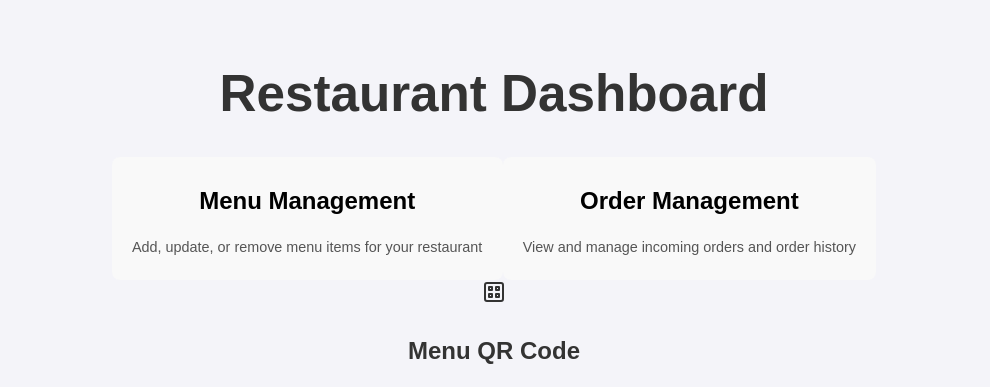
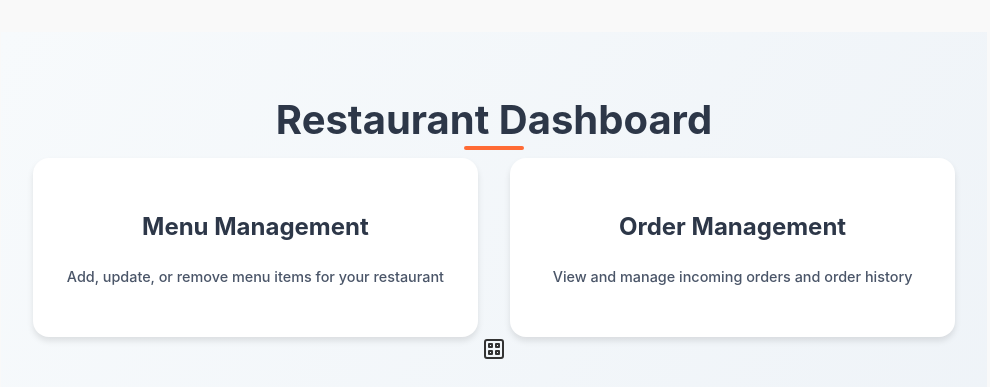
Before and after one commit to Niraj7667/delivery-frontend, a React (Vite) app: page /restaurant/dashboard in a window 1280 px wide. Shown: the top 387 px of the page, without its empty margins (146-1136 px from the left). Built offline with nearby package versions, Linux system fonts and the light colour scheme; grey boxes are pictures that could not be loaded.

Commit message:
css in restaurant management  added

```diff
--- /dev/null
+++ b/src/components/dashboard/restaurantDashboard.css
@@ -0,0 +1,253 @@
+/* Root Variables */
+:root {
+    --primary-color: #ff6b35;
+    --secondary-color: #2ec4b6;
+    --accent-color: #ff9f1c;
+    --text-primary: #2d3748;
+    --text-secondary: #4a5568;
+    --bg-gradient-start: #f7fafc;
+    --bg-gradient-end: #edf2f7;
+  }
+
+  /* Base Reset */
+  body {
+    font-family: 'Inter', sans-serif;
+    margin: 0;
+    padding: 0;
+    background-color: #f9f9f9;
+  }
+
+  /* Main Container */
+  .dashboard-container {
+    min-height: 100vh;
+    display: flex;
+    flex-direction: column;
+    align-items: center;
+    justify-content: center;
+    background: linear-gradient(120deg, var(--bg-gradient-start), var(--bg-gradient-end));
+    padding: 2rem;
+  }
+
+  /* Header Styles */
+  .dashboard-header {
+    text-align: center;
+    margin-bottom: 3rem;
+    animation: fadeInDown 0.8s ease-out;
+  }
+
+  .dashboard-title {
+    font-size: 2.5rem;
+    color: var(--text-primary);
+    margin-bottom: 1rem;
+    position: relative;
+    display: inline-block;
+  }
+
+  .dashboard-title::after {
+    content: '';
+    position: absolute;
+    bottom: -0.5rem;
+    left: 50%;
+    transform: translateX(-50%);
+    width: 60px;
+    height: 4px;
+    background: var(--primary-color);
+    border-radius: 2px;
+    transition: width 0.3s ease;
+  }
+
+  .dashboard-title:hover::after {
+    width: 100px;
+  }
+
+  /* Grid Layout */
+  .dashboard-grid {
+    display: grid;
+    grid-template-columns: 1fr;
+    gap: 2rem;
+    max-width: 1200px;
+    margin: 0 auto;
+  }
+
+  @media (min-width: 768px) {
+    .dashboard-grid {
+      grid-template-columns: repeat(2, 1fr);
+    }
+  }
+
+  /* Card Styles */
+  .dashboard-card {
+    background: white;
+    border-radius: 1rem;
+    padding: 2rem;
+    box-shadow: 0 4px 6px rgba(0, 0, 0, 0.1);
+    transition: all 0.3s ease;
+    border: 2px solid transparent;
+    cursor: pointer;
+    position: relative;
+    overflow: hidden;
+  }
+
+  .dashboard-card:hover {
+    transform: translateY(-5px);
+    box-shadow: 0 8px 15px rgba(0, 0, 0, 0.1);
+    border-color: var(--primary-color);
+    animation: pulse 0.6s ease-in-out;
+  }
+
+  .dashboard-card::before {
+    content: '';
+    position: absolute;
+    top: 0;
+    left: 0;
+    width: 100%;
+    height: 100%;
+    background: linear-gradient(45deg, transparent, rgba(255, 107, 53, 0.1), transparent);
+    transform: translateX(-100%);
+    transition: transform 0.6s ease;
+  }
+
+  .dashboard-card:hover::before {
+    transform: translateX(100%);
+  }
+
+  /* Card Content */
+  .card-icon {
+    width: 3rem;
+    height: 3rem;
+    background: var(--primary-color);
+    border-radius: 0.75rem;
+    display: flex;
+    align-items: center;
+    justify-content: center;
+    margin-bottom: 1.5rem;
+    transition: transform 0.3s ease;
+  }
+
+  .dashboard-card:hover .card-icon {
+    transform: scale(1.1) rotate(5deg);
+  }
+
+  .card-title {
+    font-size: 1.5rem;
+    color: var(--text-primary);
+    margin-bottom: 1rem;
+    transition: color 0.3s ease;
+  }
+
+  .dashboard-card:hover .card-title {
+    color: var(--primary-color);
+  }
+
+  .card-description {
+    color: var(--text-secondary);
+    line-height: 1.6;
+    transition: color 0.3s ease;
+  }
+
+  /* QR Code Section */
+  .qr-code-section {
+    margin-top: 30px;
+    text-align: center;
+    background: white;
+    border-radius: 1rem;
+    padding: 2rem;
+    box-shadow: 0 4px 6px rgba(0, 0, 0, 0.1);
+    transition: all 0.3s ease;
+  }
+
+  .qr-code-section:hover {
+    box-shadow: 0 8px 15px rgba(0, 0, 0, 0.1);
+  }
+
+  .qr-code-section img {
+    border: 2px solid var(--primary-color);
+    border-radius: 12px;
+    padding: 8px;
+    transition: all 0.3s ease;
+  }
+
+  .qr-code-section img:hover {
+    transform: rotate(-5deg) scale(1.1);
+  }
+
+  /* Animations */
+  @keyframes fadeInDown {
+    from {
+      opacity: 0;
+      transform: translateY(-20px);
+    }
+    to {
+      opacity: 1;
+      transform: translateY(0);
+    }
+  }
+
+  @keyframes pulse {
+    0% {
+      transform: scale(1);
+    }
+    50% {
+      transform: scale(1.05);
+    }
+    100% {
+      transform: scale(1);
+    }
+  }
+
+  @keyframes spin {
+    0% {
+      transform: rotate(0deg);
+    }
+    100% {
+      transform: rotate(360deg);
+    }
+  }
+
+  /* Buttons */
+  .dashboard-button {
+    background: var(--primary-color);
+    color: white;
+    padding: 0.75rem 1.5rem;
+    border-radius: 0.5rem;
+    border: none;
+    cursor: pointer;
+    transition: all 0.3s ease;
+    font-weight: 600;
+  }
+
+  .dashboard-button:hover {
+    background: #e65c2e;
+    transform: translateY(-2px);
+    box-shadow: 0 4px 6px rgba(0, 0, 0, 0.1);
+  }
+
+  .dashboard-button:active {
+    transform: translateY(0);
+  }
+
+  /* Loading Spinner */
+  .loading-spinner {
+    width: 50px;
+    height: 50px;
+    border: 3px solid #f3f3f3;
+    border-top: 3px solid var(--primary-color);
+    border-radius: 50%;
+    animation: spin 1s linear infinite;
+    margin: 2rem auto;
+  }
+
+  /* Responsive Adjustments */
+  @media (max-width: 640px) {
+    .dashboard-title {
+      font-size: 2rem;
+    }
+
+    .card-title {
+      font-size: 1.25rem;
+    }
+
+    .dashboard-card {
+      padding: 1.5rem;
+    }
+  }
--- a/src/components/dashboard/restaurantDashboard.jsx
+++ b/src/components/dashboard/restaurantDashboard.jsx
@@ -1,9 +1,9 @@
 import React from 'react';
 import { useNavigate } from 'react-router-dom';
-import { useState,useEffect } from 'react';
+import { useState, useEffect } from 'react';
 import QRCodeGenerator from '../restaurantManage/qrCode';
 import axios from 'axios';
-
+import "./restaurantDashboard.css";
 
 const RestaurantDashboard = () => {
 
@@ -51,30 +51,19 @@ const RestaurantDashboard = () => {
   }, []);
 
   return (
-    <div className="min-h-screen bg-gray-100 p-8">
-      <div className="max-w-6xl mx-auto">
-        <h1 className="text-3xl font-bold mb-8">Restaurant Dashboard</h1>
+    <div className="dashboard-container">
+      <div className="dashboard-wrapper">
+        <h1 className="dashboard-title">Restaurant Dashboard</h1>
 
-        <div className="grid grid-cols-1 md:grid-cols-2 gap-6">
-            <button>
-          <div
-            className="bg-white p-6 rounded-lg shadow-md cursor-pointer hover:shadow-lg transition-shadow"
-            onClick={() => navigate('/restaurant/menu/manage')} // Absolute path
-          >
-
-            <h2 className="text-xl font-semibold mb-2">Menu Management</h2>
-            <p className="text-gray-600">Add, update, or remove menu items for your restaurant</p>
-          </div>
+        <div className="dashboard-grid">
+          <button className="dashboard-card" onClick={() => navigate('/restaurant/menu/manage')}>
+            <h2 className="card-title">Menu Management</h2>
+            <p className="card-description">Add, update, or remove menu items for your restaurant</p>
           </button>
 
-          <button>
-          <div
-            className="bg-white p-6 rounded-lg shadow-md cursor-pointer hover:shadow-lg transition-shadow"
-            onClick={() => navigate('/restaurant/order/manage')} // Absolute path
-          >
-            <h2 className="text-xl font-semibold mb-2">Order Management</h2>
-            <p className="text-gray-600">View and manage incoming orders and order history</p>
-          </div>
+          <button className="dashboard-card" onClick={() => navigate('/restaurant/order/manage')}>
+            <h2 className="card-title">Order Management</h2>
+            <p className="card-description">View and manage incoming orders and order history</p>
           </button>
         </div>
         <QRCodeGenerator restaurantId={restaurantId} />
```
Lines whose indentation alone changed are shown as unchanged.
